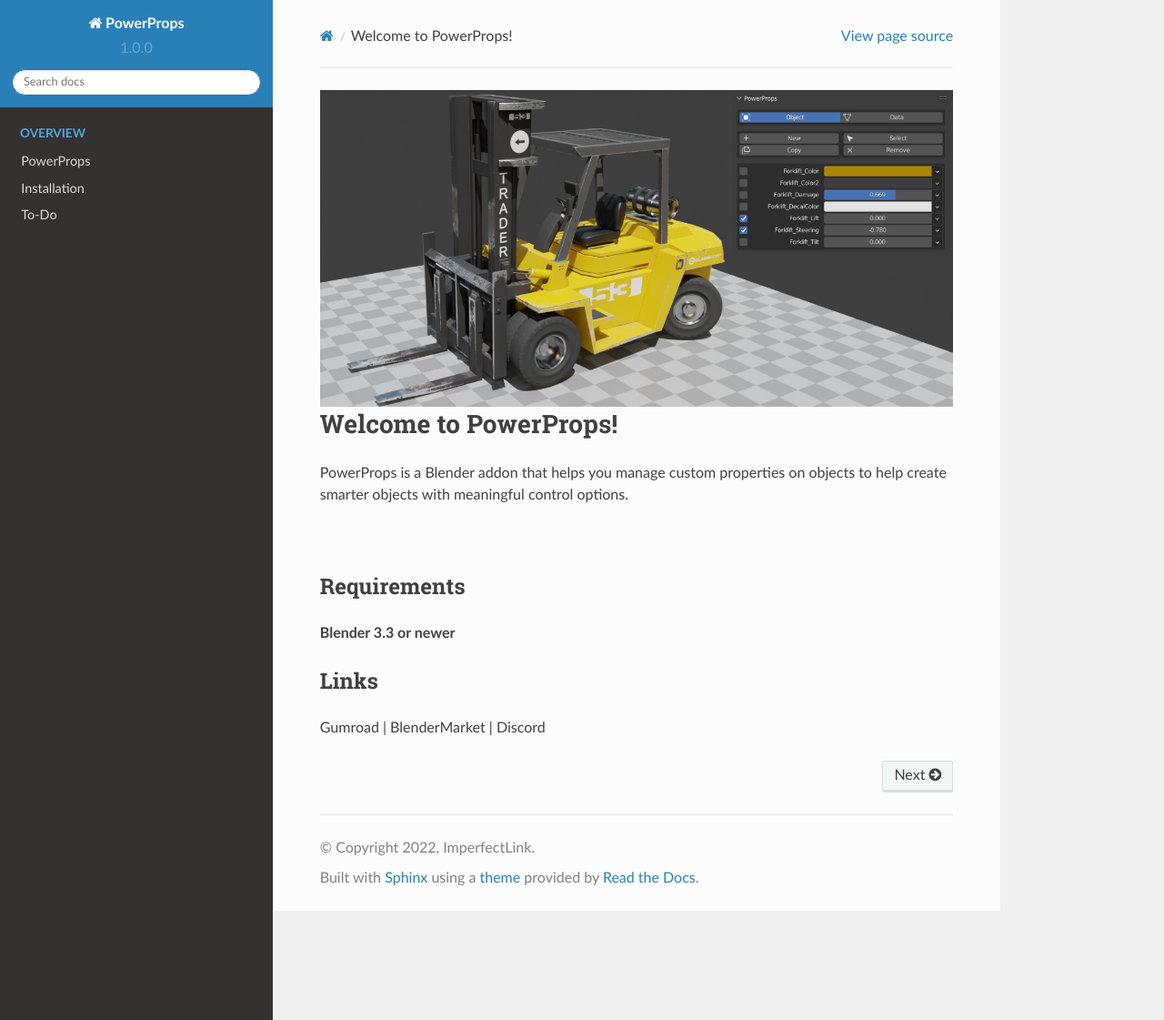
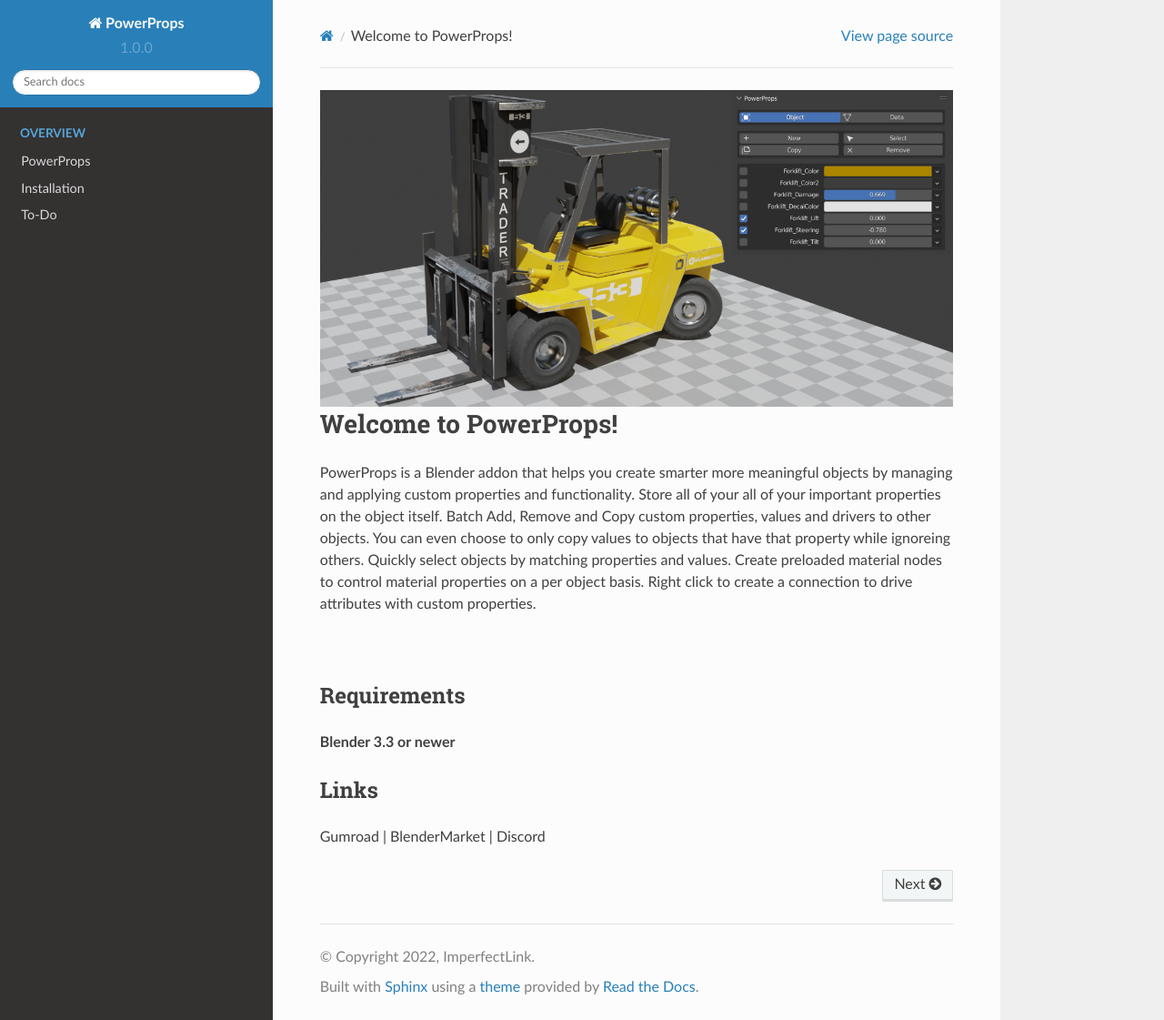
Before and after one commit to imperfectlink/PowerProps, a Sphinx documentation site: the page built from docs/source/index.rst, in a window 1280 px wide and 1121 px high. Shown: the whole window at 91% size. Built offline with Sphinx 7.4.7 and the Read the Docs theme 2.0.0, drawn with Linux system fonts in a browser that asks for light colours.

Commit message:
Update index.rst

```diff
--- a/docs/source/index.rst
+++ b/docs/source/index.rst
@@ -3,7 +3,7 @@
 Welcome to PowerProps!
 ====
 
-PowerProps is a Blender addon that helps you manage custom properties on objects to help create smarter objects with meaningful control options.
+PowerProps is a Blender addon that helps you create smarter more meaningful objects by managing and applying custom properties and functionality. Store all of your all of your important properties on the object itself. Batch Add, Remove and Copy custom properties, values and drivers to other objects. You can even choose to only copy values to objects that have that property while ignoreing others. Quickly select objects by matching properties and values. Create preloaded material nodes to control material properties on a per object basis. Right click to create a connection to drive attributes with custom properties.
 
 |
 
```
